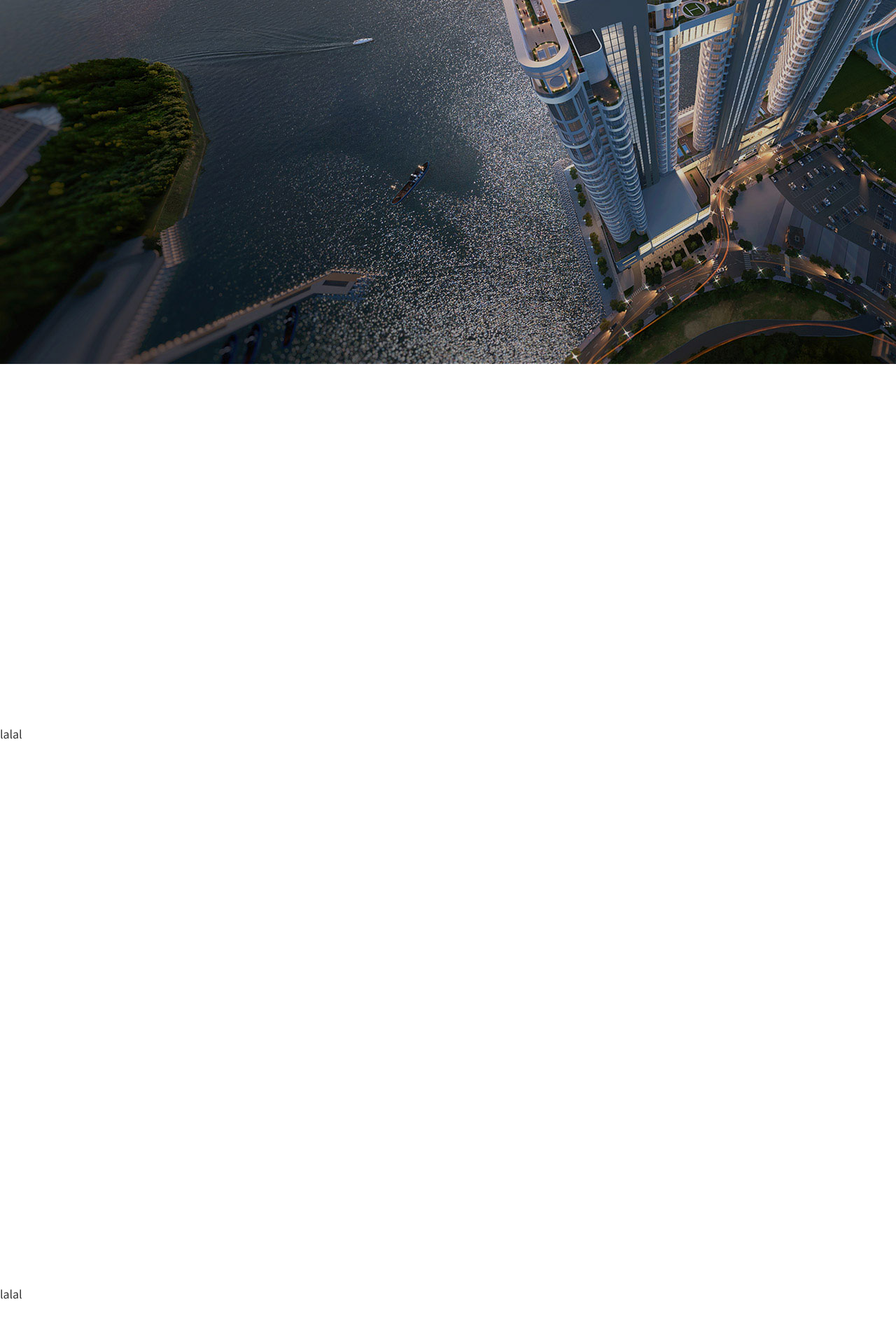
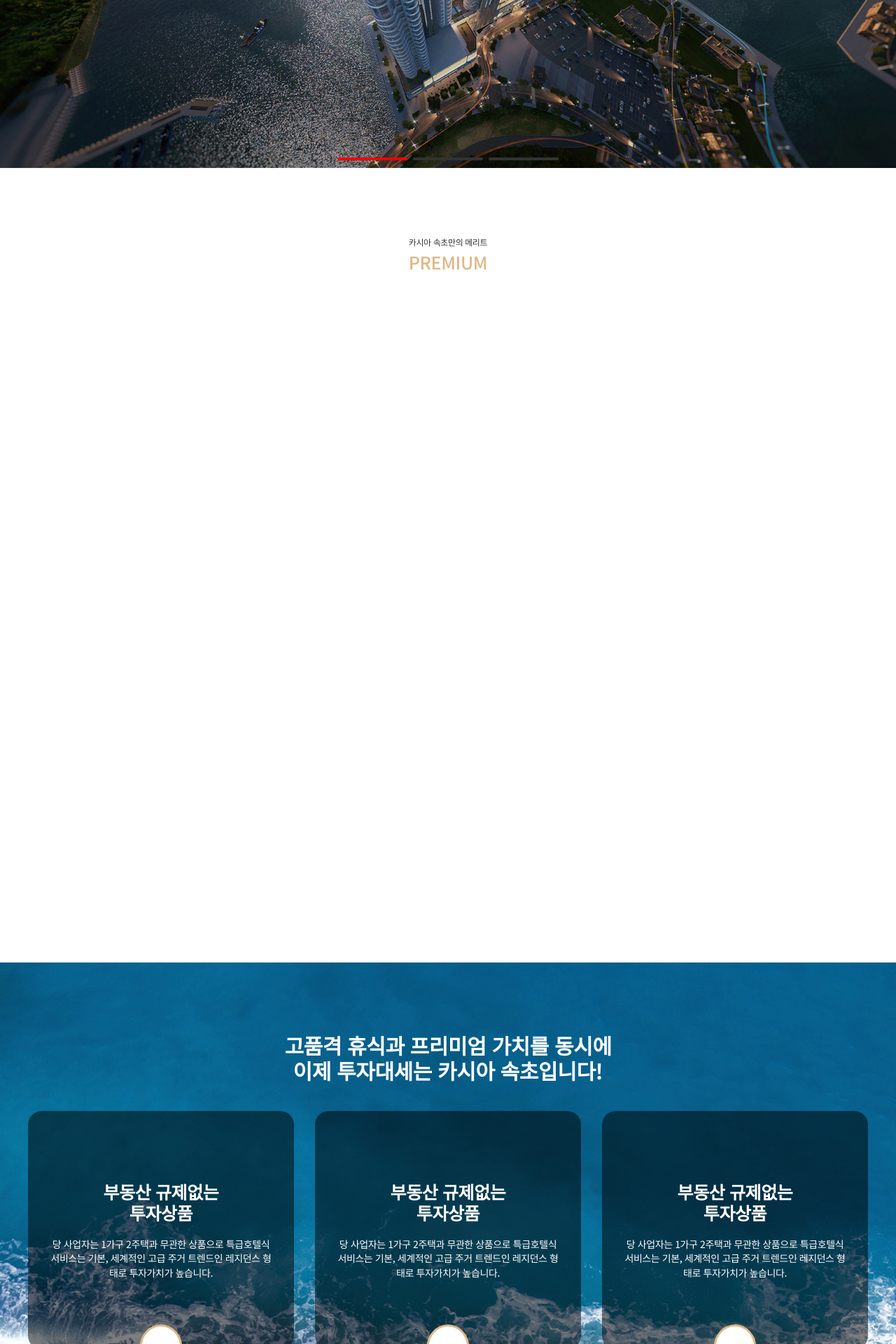
Before and after one commit to wisberry2022/learn, a PHP site: page / in a window 1280 px wide. Shown: the part 560-2480 px from the top of the page at 70% size. Run offline with PHP 8.4, Linux system fonts and the light colour scheme; some libraries are stand-ins or nearby versions.

Commit message:
08/17 upload

```diff
--- a/trn_04/css/main.css
+++ b/trn_04/css/main.css
@@ -1,48 +1,315 @@
-.Wrap {}
+/* * {
+  outline: 1px solid #000;
+} */
+
+.Wrap {
+  position: relative;
+}
+
+p {
+  line-height: 1.45;
+}
+
+.container {
+  display: flex;
+  width: 1200px;
+  margin: 0 auto;
+}
+
+body {
+  letter-spacing: -0.025em;
+}
 
 #Header {
   position: fixed;
-  top: 0;
   left: 0;
   right: 0;
+  top: 0;
+  padding: 10px 40px;
   display: flex;
   justify-content: space-between;
-  padding: 10px 40px;
   min-width: 1900px;
+  background: rgba(0, 0, 0, 0.5);
+  color: #fff;
   line-height: 77px;
-  background-color: rgba(0, 0, 0, 0.5);
-  color: #fff;
   transition: 0.5s;
+  z-index: 999;
 }
 
 #Header.on {
-  background-color: #000;
+  background: rgba(0, 0, 0, 1);
 }
 
-.Gnb ul {
+#Header .Gnb ul {
   display: flex;
   gap: 30px;
 }
 
-.tel {
+#Header h1 {
+  width: 300px;
+}
+
+#Header .tel {
+  width: 300px;
   font-size: 30px;
   font-weight: 700;
+  text-align: right;
 }
 
-.tel i {
-  margin: 0 10px 0 0;
-  border-radius: 50%;
+#Header .tel i {
   border: 2px solid rgba(255, 255, 255, 0.5);
   padding: 10px;
   font-size: 13px;
+  border-radius: 50%;
   transform: translateY(-5px);
+  margin: 0 10px 0 0;
+}
+
+main {
+  position: relative;
+  z-index: 1;
 }
 
 #MainVisual {
-  height: 200vh;
-  background: url('../assets/image/bg_intro01.jpg') repeat-x;
+  position: relative;
 }
 
-.screvent {
+#MainVisual .slogan {
+  position: absolute;
+  top: 50%;
+  left: 0;
+  right: 0;
+  transform: translateY(-50%);
+  text-align: center;
+  color: #fff;
+  text-shadow: 0 0 2px #000;
+  z-index: 998;
+}
+
+#MainVisual .slogan strong {
+  display: block;
+  margin: 0 0 30px 0;
+  font-size: 30px;
+  font-weight: 500;
+}
+
+#MainVisual .slogan h2 {
+  margin: 0 0 30px 0;
+  font-size: 60px;
+  font-weight: 900;
+}
+
+#MainVisual .slogan p {
+  font-size: 15px;
+}
+
+#MainVisual .MainSlider figure {
   height: 100vh;
+  background-color: #f00;
 }
+
+#MainVisual .MainSlider .itm01 {
+  background: url('../assets/image/bg_intro01.jpg') no-repeat center center/cover;
+}
+
+#MainVisual .MainSlider .itm02 {
+  background: url('../assets/image/bg_intro02.jpg') no-repeat center center/cover;
+}
+
+#MainVisual .MainSlider .itm03 {
+  background: url('../assets/image/bg_intro03.jpg') no-repeat center center/cover;
+}
+
+#MainVisual .swiper-pagination span {
+  border-radius: 2px;
+  width: 100px;
+  height: 4px;
+  background: #333;
+  opacity: 1;
+}
+
+#MainVisual .swiper-pagination span.swiper-pagination-bullet-active {
+  background: #f00;
+}
+
+#Premium {
+  padding: 100px 0;
+  text-align: center;
+}
+
+#Premium strong {
+  display: block;
+  margin: 0 0 10px 0;
+  font-size: 12px;
+}
+
+#Premium h2 {
+  margin: 0 0 30px 0;
+  font-size: 25px;
+  font-weight: 500;
+  color: #deb887;
+}
+
+#Premium h3 {
+  margin: 0 0 30px 0;
+  font-size: 23px;
+  font-weight: 500;
+}
+
+#Premium .container {
+  flex-wrap: wrap;
+  gap: 30px;
+}
+
+#Premium .container figure {
+  position: relative;
+  width: calc(50% - 15px);
+}
+
+#Premium .container figure::before {
+  content: "";
+  position: absolute;
+  top: 10px;
+  left: -20px;
+  border-top: 20px solid #deb887;
+  border-bottom: 20px solid #deb887;
+  border-left: 20px solid #deb887;
+  border-right: 20px solid transparent;
+  width: 150px;
+  height: 0;
+  z-index: 999;
+}
+
+#Premium .container figure::after {
+  content: attr(data-title);
+  position: absolute;
+  top: 20px;
+  left: 0;
+  z-index: 999;
+  color: #fff;
+}
+
+#Premium .container .box {
+  margin: 0 0 20px 0;
+  overflow: hidden;
+}
+
+#Premium .container .box img {
+  transition: 0.5s;
+}
+
+#Premium .container .box:hover img {
+  transform: sclae(1.2);
+}
+
+#Premium figure:nth-child(1) {
+  transform: translate(-50px, 0);
+  opacity: 0;
+  transition: 0.5s;
+}
+
+#Premium.on figure:nth-child(1) {
+  transform: translate(0, 0);
+  opacity: 1;
+  transition: 0.5s;
+}
+
+#Premium figure:nth-child(2) {
+  transform: translate(0, -50px);
+  opacity: 0;
+  transition: 0.5s;
+}
+
+#Premium.on figure:nth-child(2) {
+  transform: translate(0, 0);
+  opacity: 1;
+  transition: 0.5s 0.5s;
+}
+
+#Premium figure:nth-child(3) {
+  transform: translate(0, 50px);
+  opacity: 0;
+  transition: 0.5s;
+}
+
+#Premium.on figure:nth-child(3) {
+  transform: translate(0, 0);
+  opacity: 1;
+  transition: 0.5s 1s;
+}
+
+#Premium figure:nth-child(4) {
+  transform: translate(50px, 0);
+  opacity: 0;
+  transition: 0.5s;
+}
+
+#Premium.on figure:nth-child(4) {
+  transform: translate(0, 0);
+  opacity: 1;
+  transition: 0.5s 1.5s;
+}
+
+#Customer {
+  padding: 100px 0 400px 0;
+  background: url('../assets/image/bg_main2.jpg') no-repeat center bottom/cover;
+  text-align: center;
+  color: #fff;
+}
+
+#Customer h2 {
+  margin: 0 0 40px 0;
+  font-size: 30px;
+  font-weight: 700;
+  line-height: 1.2;
+}
+
+#Customer h3 {
+  margin: 0 0 20px 0;
+  font-size: 25px;
+  font-weight: 700;
+  line-height: 1.2;
+}
+
+#Customer p {
+  font-size: 14px;
+}
+
+#Customer .container {
+  gap: 30px;
+}
+
+#Customer .container>div {
+  position: relative;
+  flex: 1;
+  border-radius: 20px;
+  background: rgba(0, 0, 0, 0.5);
+}
+
+#Customer .container>div a::after {
+  content: '\e907';
+  font-family: xeicon !important;
+  position: absolute;
+  bottom: -30px;
+  left: 50%;
+  transform: translateX(-50%);
+  font-size: 20px;
+  border-radius: 50%;
+  border: 3px solid #deb887;
+  padding: 20px;
+  color: #333;
+  background: #fff;
+  transition: 0.5s;
+}
+
+#Customer .container>div:hover a::after {
+  border-radius: 0;
+  border: 3px solid #deb887;
+  color: #fff;
+  background: #deb887;
+}
+
+#Customer .container a {
+  display: block;
+  padding: 100px 30px;
+}
--- a/trn_04/index.html
+++ b/trn_04/index.html
@@ -5,59 +5,31 @@
   <meta charset="UTF-8">
   <meta http-equiv="X-UA-Compatible" content="IE=edge">
   <meta name="viewport" content="width=device-width, initial-scale=1.0">
+  <title>카시아속초 실습 - 바닐라 자바스크립트</title>
   <link rel="stylesheet" href="./assets/plugin/css/common.css">
   <link rel="stylesheet" href="./assets/plugin/css/swiper-bundle.min.css">
   <link rel="stylesheet" href="./css/main.css">
   <script src="./assets/plugin/js/swiper-bundle.min.js"></script>
   <script src="./js/main.js"></script>
-  <title>카시아속초 실습 - Vanilla JS</title>
 </head>
 
 <body>
   <div class="Wrap">
     <header id="Header">
       <h1>
-        <a href="/trn_04">
-          <img src="./assets/image/h1_logo.png" alt="casia">
+        <a href="/trn04">
+          <img src="./assets/image/h1_logo.png" alt="" />
         </a>
       </h1>
       <nav class="Gnb">
         <ul>
-          <li>
-            <a href="">
-              카시아 속초
-            </a>
-          </li>
-          <li>
-            <a href="">
-              사업개요
-            </a>
-          </li>
-          <li>
-            <a href="">
-              입지환경
-            </a>
-          </li>
-          <li>
-            <a href="">
-              시설정보
-            </a>
-          </li>
-          <li>
-            <a href="">
-              세대정보
-            </a>
-          </li>
-          <li>
-            <a href="">
-              THE SANCTUARY CLUB
-            </a>
-          </li>
-          <li>
-            <a href="">
-              관심고객등록
-            </a>
-          </li>
+          <li><a href="">카시아 속초</a></li>
+          <li><a href="">사업개요</a></li>
+          <li><a href="">입지환경</a></li>
+          <li><a href="">시설정보</a></li>
+          <li><a href="">세대정보</a></li>
+          <li><a href="">THE SANCTUARY CLUB</a></li>
+          <li><a href="">관심고객등록</a></li>
         </ul>
       </nav>
       <div class="tel">
@@ -69,20 +41,121 @@
     </header>
     <main>
       <section id="MainVisual">
-        <div class="MainSlider"></div>
+        <div class="MainSlider swiper">
+          <div class="swiper-wrapper">
+            <figure class="swiper-slide itm01"></figure>
+            <figure class="swiper-slide itm02"></figure>
+            <figure class="swiper-slide itm03"></figure>
+          </div>
+          <div class="swiper-pagination"></div>
+        </div>
+        <div class="slogan">
+          <strong>
+            카시아 속초
+          </strong>
+          <h2>
+            EAST OCEANMARK가 되다
+          </h2>
+          <p>
+            땅의 끝, 바다가 시작이 되는 그 극적인 접점에서 귀하가 누려야 할 <br />
+            그 누구에게도 방해받지 않는 깊이 있는 휴식이 지금 시작됩니다
+          </p>
+        </div>
       </section>
-      <section class="screvent">
-        <h2>lalal</h2>
+      <section id="Premium" class="active-event">
+        <strong>
+          카시아 속초만의 메리트
+        </strong>
+        <h2>
+          PREMIUM
+        </h2>
+        <div class="container">
+          <figure class="itm" data-title="premium01">
+            <a href="#!">
+              <div class="box">
+                <img src="./assets/image/main_premium01.jpg" alt="">
+              </div>
+              <strong>반얀트리 그룹의 레지던스 브랜드 ‘카시아 속초’</strong>
+              <h3>세계적인 명성의 호텔 & 리조트체인</h3>
+            </a>
+          </figure>
+          <figure class="itm" data-title="premium02">
+            <a href="#!">
+              <div class="box">
+                <img src="./assets/image/main_premium02.jpg" alt="">
+              </div>
+              <strong>반얀트리 그룹의 레지던스 브랜드 ‘카시아 속초’</strong>
+              <h3>세계적인 명성의 호텔 & 리조트체인</h3>
+            </a>
+          </figure>
+          <figure class="itm" data-title="premium03">
+            <a href="#!">
+              <div class="box">
+                <img src="./assets/image/main_premium03.jpg" alt="">
+              </div>
+              <strong>반얀트리 그룹의 레지던스 브랜드 ‘카시아 속초’</strong>
+              <h3>세계적인 명성의 호텔 & 리조트체인</h3>
+            </a>
+          </figure>
+          <figure class="itm" data-title="premium04">
+            <a href="#!">
+              <div class="box">
+                <img src="./assets/image/main_premium04.jpg" alt="">
+              </div>
+              <strong>반얀트리 그룹의 레지던스 브랜드 ‘카시아 속초’</strong>
+              <h3>세계적인 명성의 호텔 & 리조트체인</h3>
+            </a>
+          </figure>
+        </div>
       </section>
-      <section class="screvent">
-        <h2>lalal</h2>
+      <section id="Customer">
+        <h2>
+          고품격 휴식과 프리미엄 가치를 동시에 <br />
+          이제 투자대세는 카시아 속초입니다!
+        </h2>
+        <div class="container">
+          <div class="txt">
+            <a href="#!">
+              <h3>
+                부동산 규제없는<br />
+                투자상품
+              </h3>
+              <p>
+                당 사업자는 1가구 2주택과 무관한 상품으로 특급호텔식 서비스는 기본, 세계적인 고급 주거 트렌드인
+                레지던스 형태로 투자가치가 높습니다.
+              </p>
+            </a>
+          </div>
+          <div class="txt">
+            <a href="#!">
+              <h3>
+                부동산 규제없는<br />
+                투자상품
+              </h3>
+              <p>
+                당 사업자는 1가구 2주택과 무관한 상품으로 특급호텔식 서비스는 기본, 세계적인 고급 주거 트렌드인
+                레지던스 형태로 투자가치가 높습니다.
+              </p>
+            </a>
+          </div>
+          <div class="txt">
+            <a href="#!">
+              <h3>
+                부동산 규제없는<br />
+                투자상품
+              </h3>
+              <p>
+                당 사업자는 1가구 2주택과 무관한 상품으로 특급호텔식 서비스는 기본, 세계적인 고급 주거 트렌드인
+                레지던스 형태로 투자가치가 높습니다.
+              </p>
+            </a>
+          </div>
+        </div>
       </section>
-      <section class="screvent">
-        <h2>lalal</h2>
-      </section>
-      <section class="screvent">
-        <h2>lalal</h2>
-      </section>
+
+
+
+
     </main>
     <footer id="Footer">
 
```
Also changed, not shown: practice/08/0817/calc.html (added, +46 -0 lines), practice/08/0817/main.css (added, +71 -0 lines), practice/08/0817/main.js (added, +43 -0 lines), trn_04/js/main.js (+29 -16 lines).
